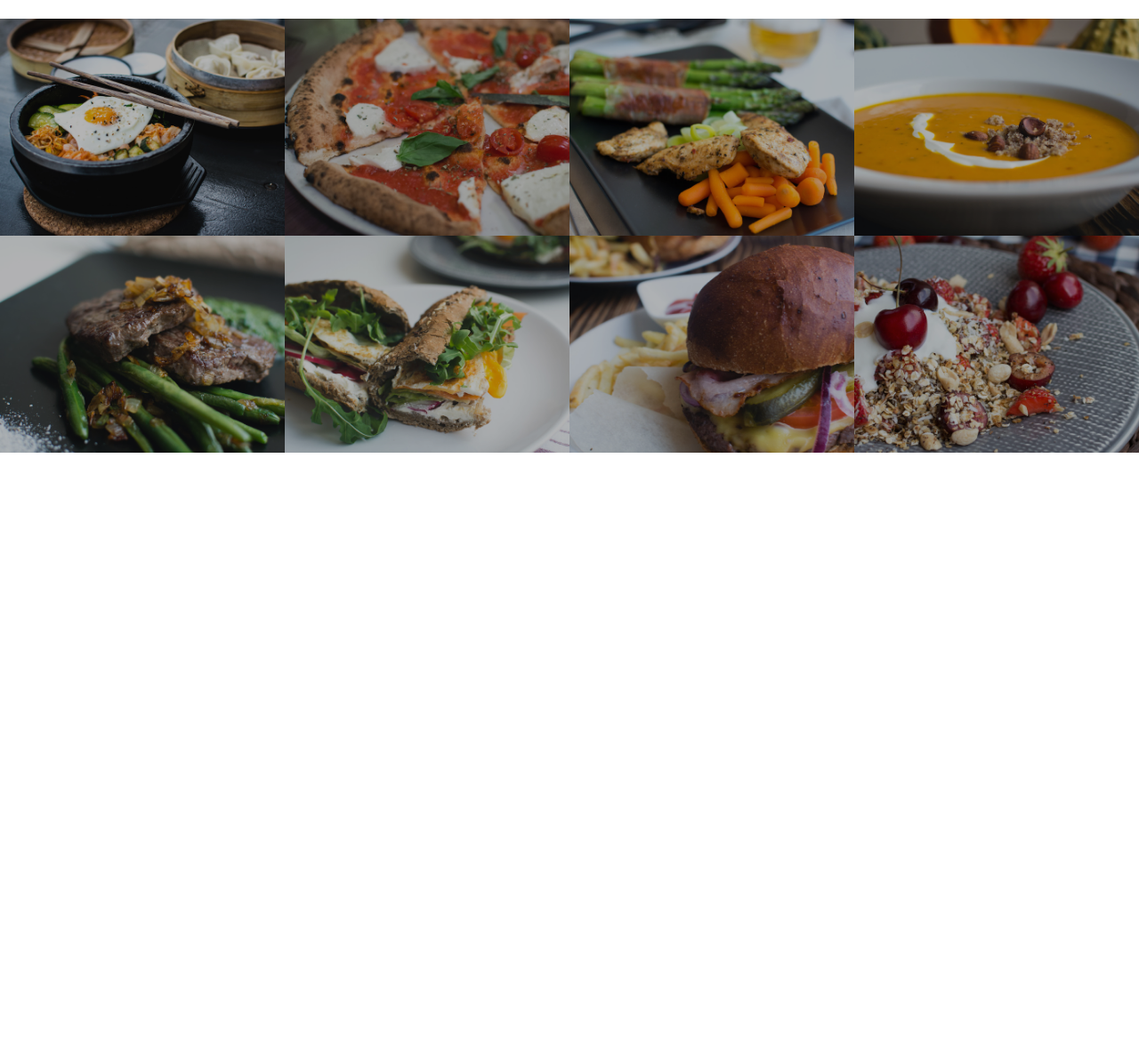
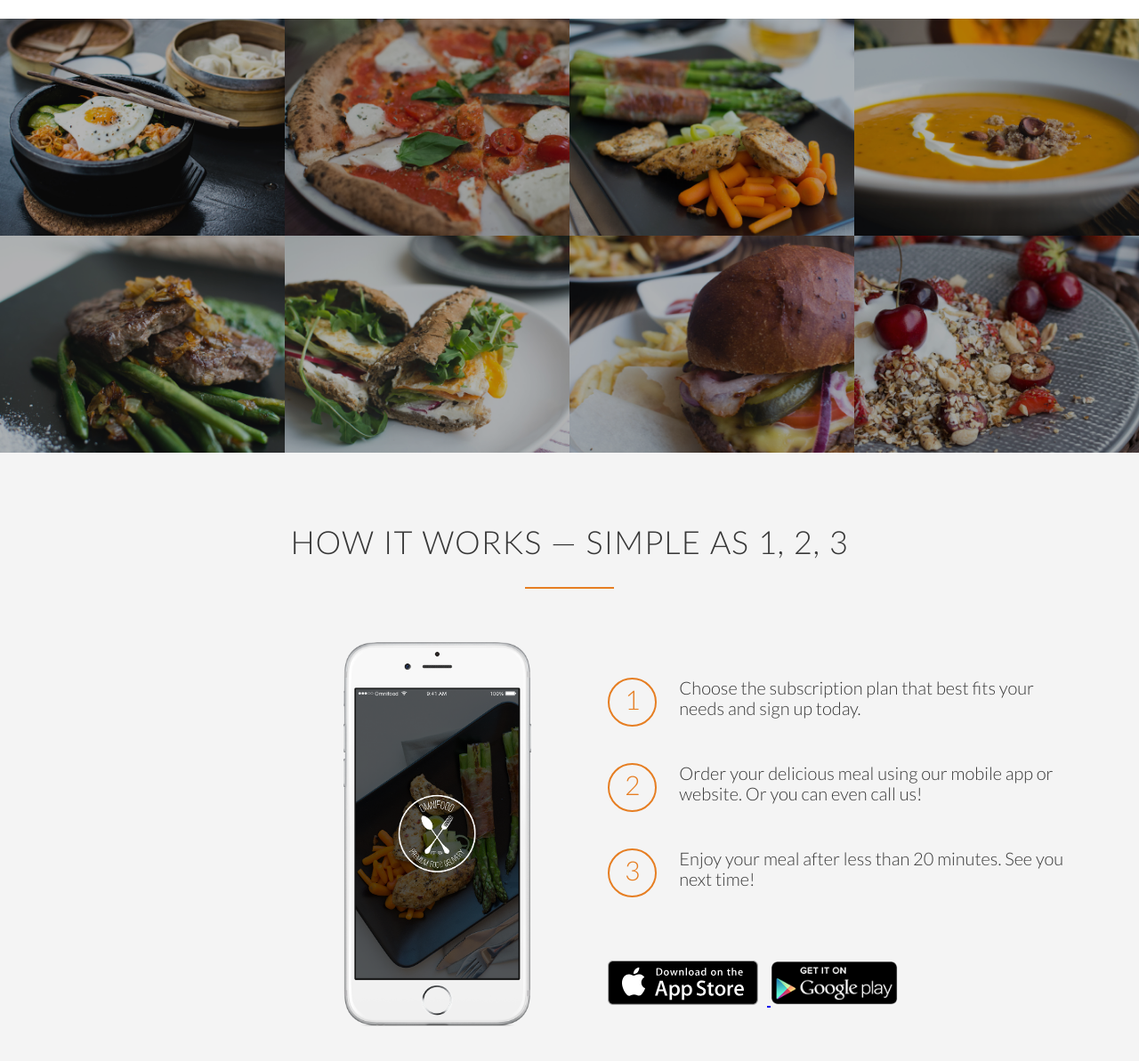
Before and after one commit to Prakhar-FF13/Omnifood, a plain HTML site: page index.html in a window 1280 px wide. Shown: the part 1453-2646 px from the top of the page at 89% size. Before the commit the page ends 1962 px from the top, so only its background shows below. Drawn offline with nearby package versions, Linux system fonts and the light colour scheme.

Commit message:
Completed how it works section

```diff
--- a/index.html
+++ b/index.html
@@ -84,7 +84,7 @@
 		</section>
 
 		<section class="section-meals">
-			<ul class="meals-showcase">
+			<ul class="meals-showcase clearfix">
 				<li>
 					<figure class="meal-photo">
 						<img
@@ -115,7 +115,7 @@
 					</figure>
 				</li>
 			</ul>
-			<ul class="meals-showcase">
+			<ul class="meals-showcase clearfix">
 				<li>
 					<figure class="meal-photo">
 						<img
@@ -151,6 +151,53 @@
 			</ul>
 		</section>
 
+		<section class="section-steps">
+			<div class="row">
+				<h2>How it works &mdash; Simple as 1, 2, 3</h2>
+			</div>
+			<div class="row">
+				<div class="col span-1-of-2 steps-box">
+					<img
+						src="resources/img/app-iPhone.png"
+						alt="Omnifood app on iphone"
+						class="app-screen"
+					/>
+				</div>
+				<div class="col span-1-of-2 steps-box">
+					<div class="works-step">
+						<div>1</div>
+						<p>
+							Choose the subscription plan that best fits your needs and sign up
+							today.
+						</p>
+					</div>
+					<div class="works-step">
+						<div>2</div>
+						<p>
+							Order your delicious meal using our mobile app or website. Or you
+							can even call us!
+						</p>
+					</div>
+					<div class="works-step">
+						<div>3</div>
+						<p>
+							Enjoy your meal after less than 20 minutes. See you next time!
+						</p>
+					</div>
+
+					<a href="#" class="btn-app">
+						<img src="resources/img/download-app.svg" alt="App Store button" />
+					</a>
+					<a href="#" class="btn-app">
+						<img
+							src="resources/img/download-app-android.png"
+							alt="Play Store button"
+						/>
+					</a>
+				</div>
+			</div>
+		</section>
+
 		<script src="https://unpkg.com/ionicons@5.0.0/dist/ionicons.js"></script>
 	</body>
 </html>
--- a/resources/css/style.css
+++ b/resources/css/style.css
@@ -15,6 +15,17 @@ html {
 	font-size: 20px;
 	font-weight: 300;
 	text-rendering: optimizeLegibility;
+}
+
+.clearfix {
+	zoom: 1;
+}
+.clearfix:after {
+	content: ".";
+	display: block;
+	clear: both;
+	height: 0;
+	visibility: hidden;
 }
 
 /**************************
@@ -236,3 +247,53 @@ header {
 	opacity: 1;
 	transform: scale(1.03);
 }
+
+/****************************************
+* how it works
+*****************************************/
+
+.section-steps {
+	background-color: #f4f4f4;
+}
+
+.steps-box:first-child {
+	text-align: right;
+	padding-right: 3%;
+	margin-top: 30px;
+}
+
+.steps-box:last-child {
+	padding-left: 3%;
+	margin-top: 70px;
+}
+
+.app-screen {
+	width: 40%;
+}
+
+.works-step {
+	margin-bottom: 50px;
+}
+
+.works-step:last-of-type {
+	margin-bottom: 80px;
+}
+
+.works-step div {
+	color: #e67e22;
+	border: 2px solid #e67e22;
+	border-radius: 50%;
+	height: 55px;
+	width: 55px;
+	text-align: center;
+	padding: 5px;
+	float: left;
+	font-size: 150%;
+	margin-right: 25px;
+}
+
+.btn-app > img {
+	height: 50px;
+	width: auto;
+	margin-right: 10px;
+}
```
